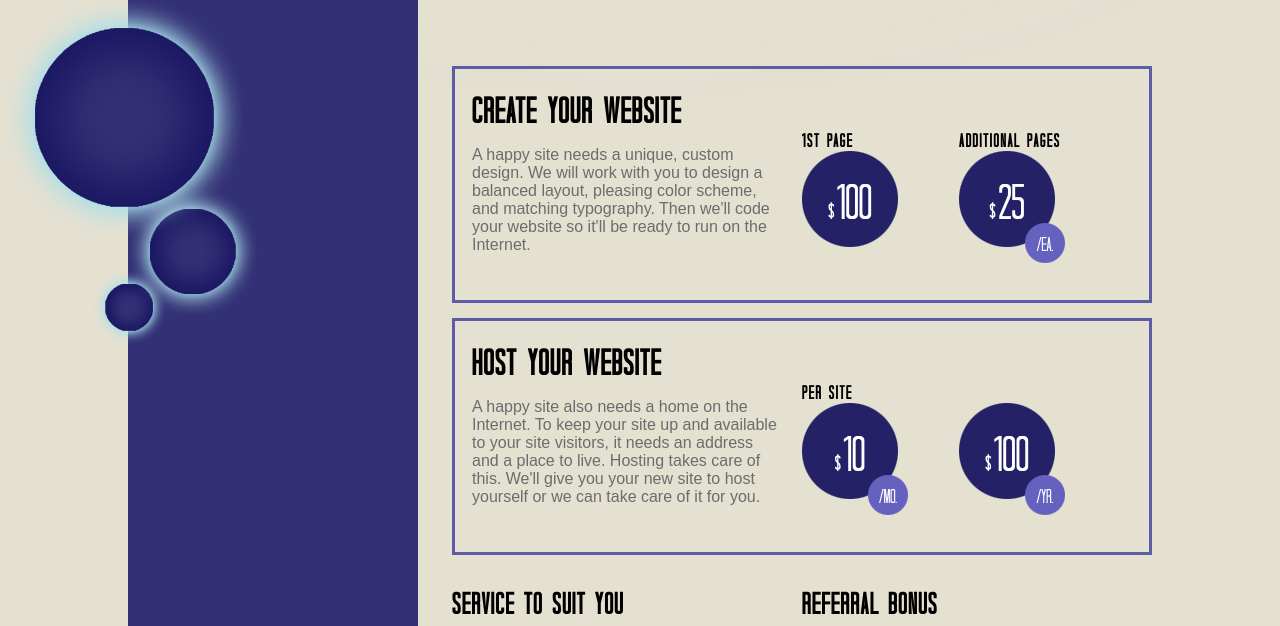
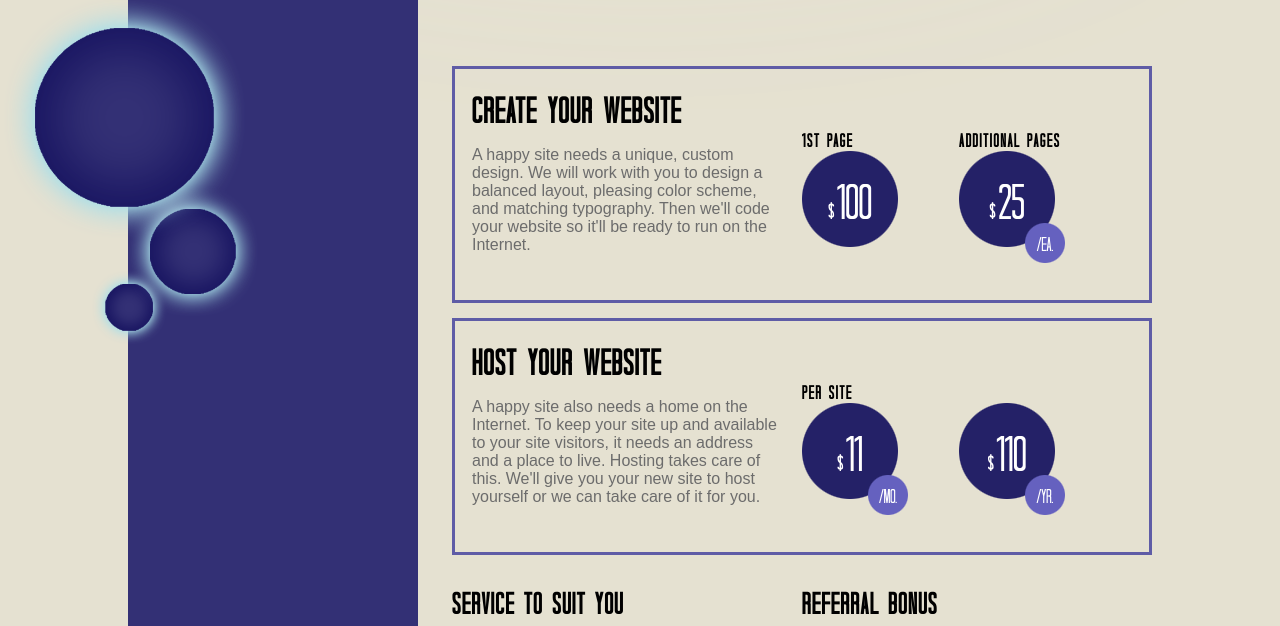
Before and after one commit to jaketrent/fizzbreaker, a Django app: template fizzbreaker/templates/index.html in a window 1280 px wide. Shown: the part 326-952 px from the top of the page. Run offline with Django 3.2, Linux system fonts and the light colour scheme; the template is opened without the code that fills it, so the values that code supplies are empty; parts of the project's set-up code (start-up, migrations or seed data) failed here and were passed over.

Commit message:
host per month increase to accommodate domain purchase over the year

```diff
--- a/fizzbreaker/templates/index.html
+++ b/fizzbreaker/templates/index.html
@@ -69,7 +69,7 @@
                 <h3>Per Site</h3>
               </header>
               <div class="circ circ-lrg">
-                <span class="usd">$</span>10
+                <span class="usd">$</span>11
               </div>
               <div class="circ circ-sm unit">
                 /mo.
@@ -80,7 +80,7 @@
                 <h3>&nbsp;</h3>
               </header>
               <div class="circ circ-lrg">
-                <span class="usd">$</span>100
+                <span class="usd">$</span>110
               </div>
               <div class="circ circ-sm unit">
                 /yr.
```
